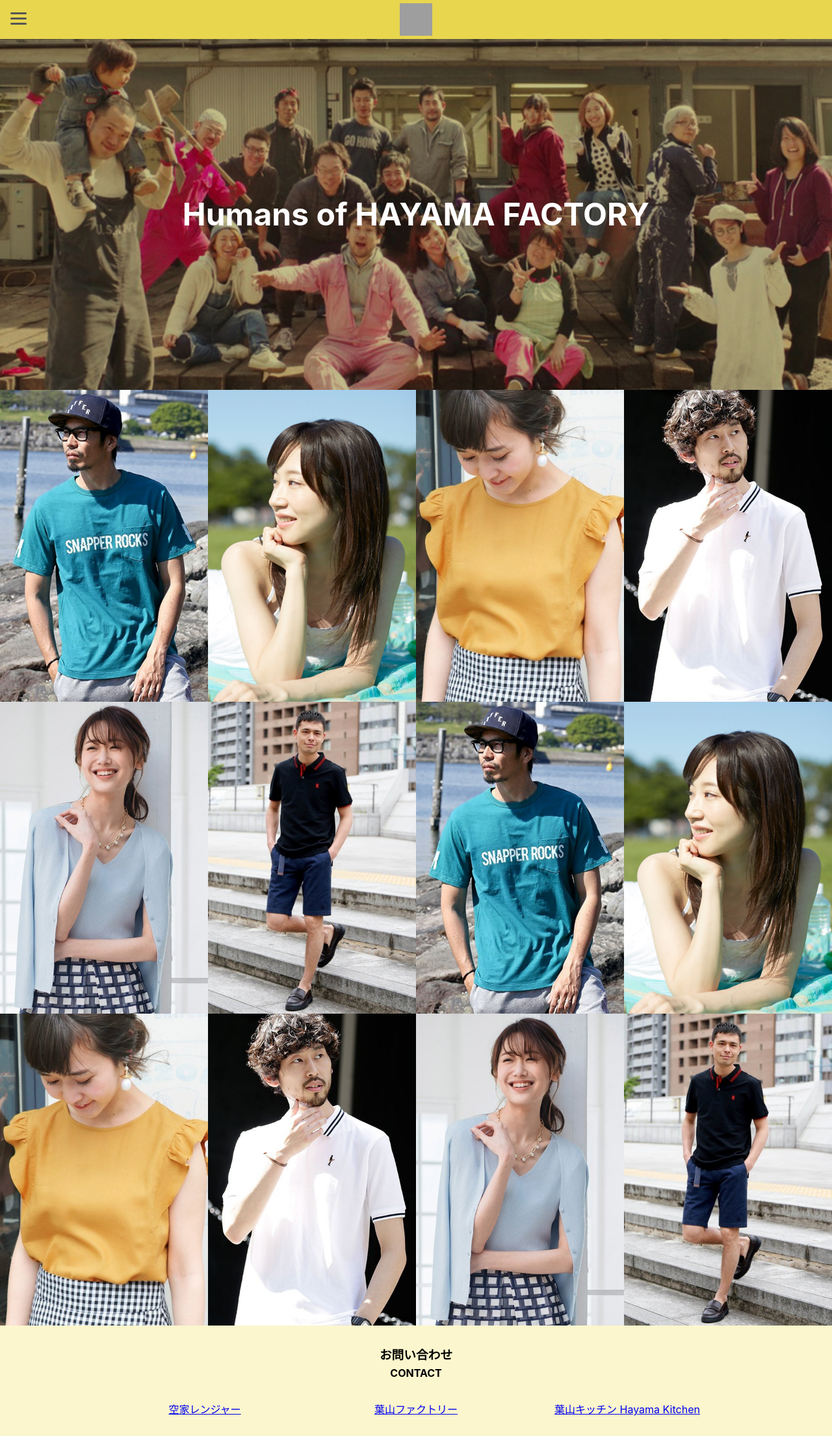
After one commit to haman-show/akiyaranger, a WordPress theme: the page made by page-hhf.php in a window 1280 px wide. The commit adds this page. Shown: the whole page at 65% size. Run offline with PHP 8.4 and a stand-in for WordPress, Linux system fonts and the light colour scheme; the site name, menu and one post (Sample post) are stand-ins, and other content is empty; some libraries are stand-ins or nearby versions; grey boxes are pictures that could not be loaded.

Commit message:
特設コンテンツページ 作成

```diff
--- /dev/null
+++ b/page-hhf.php
@@ -0,0 +1,34 @@
+<?php
+/*
+Template Name: Humans of HAYAMA FACTORY のテンプレート
+*/
+?>
+<?php remove_filter('the_content', 'wpautop'); ?>
+<?php get_header(); ?>
+<section class="main-content special-content">
+  <div class="container-special">
+    <div class="top-img" style="background-image: url(<?php echo get_template_directory_uri(); ?>/images/hhf_top2.jpg);">
+      <h1>
+	<span>Humans</span>
+	<span>of</span>
+	<span>HAYAMA</span>
+	<span>FACTORY</span>
+      </h1>
+    </div>
+    <div class="list clearfix">
+      <div class="box"><img src="<?php echo get_template_directory_uri(); ?>/images/human_1.jpg" class="responsive-img"></div>
+      <div class="box"><img src="<?php echo get_template_directory_uri(); ?>/images/human_2.jpg" class="responsive-img"></div>
+      <div class="box"><img src="<?php echo get_template_directory_uri(); ?>/images/human_3.jpg" class="responsive-img"></div>
+      <div class="box"><img src="<?php echo get_template_directory_uri(); ?>/images/human_4.jpg" class="responsive-img"></div>
+      <div class="box"><img src="<?php echo get_template_directory_uri(); ?>/images/human_5.jpg" class="responsive-img"></div>
+      <div class="box"><img src="<?php echo get_template_directory_uri(); ?>/images/human_6.jpg" class="responsive-img"></div>
+      <div class="box"><img src="<?php echo get_template_directory_uri(); ?>/images/human_1.jpg" class="responsive-img"></div>
+      <div class="box"><img src="<?php echo get_template_directory_uri(); ?>/images/human_2.jpg" class="responsive-img"></div>
+      <div class="box"><img src="<?php echo get_template_directory_uri(); ?>/images/human_3.jpg" class="responsive-img"></div>
+      <div class="box"><img src="<?php echo get_template_directory_uri(); ?>/images/human_4.jpg" class="responsive-img"></div>
+      <div class="box"><img src="<?php echo get_template_directory_uri(); ?>/images/human_5.jpg" class="responsive-img"></div>
+      <div class="box"><img src="<?php echo get_template_directory_uri(); ?>/images/human_6.jpg" class="responsive-img"></div>
+    </div>
+  </div>
+</section>
+<?php get_footer(); ?>
--- a/style.css
+++ b/style.css
@@ -185,11 +185,12 @@ section .container {
 }
 /* main-content */
 .main-content {
-  padding-top: 75px;
+  padding-top: 60px;
 }
 /* footer */
-.main-content {
-  padding-top: 75px;
+footer {
+  background: #fbf6cd;
+  padding-top: 1rem;
 }
 /* fb-plugin */
 .fb-plugin-holder .fb-plugin-cell {
@@ -444,3 +445,46 @@ section .container {
   width: 100% !important;
   height: 100% !important;
 }
+/* special-content */
+.special-content .top-img {
+  position: relative;
+  display: table;
+  width: 100%;
+}
+.special-content .top-img h1 {
+  display: table-cell;
+  margin: 0;
+  color: white;
+  width: 100%;
+  height: 100%;;
+  text-align: center;
+  vertical-align: middle;
+  font-size: 3rem;
+}
+.special-content .top-img {
+  width: 100%;
+  height: 540px;
+  background-position: center;
+}
+.special-content .list .box {
+  float: left;
+}
+@media (max-width: 990px) {
+.special-content .top-img {
+  background-position: center;
+}
+.special-content .top-img h1 span {
+  display: block;
+}
+.special-content .list .box {
+  width: 50%;
+}
+}
+@media (min-width: 990px) {
+.special-content .top-img {
+  background-size: 100% auto;
+}
+.special-content .list .box {
+  width: 25%;
+}
+}
```
Also changed, not shown: images/hhf_top.jpg (added), images/hhf_top2.jpg (added), images/human_1.jpg (added), images/human_2.jpg (added), images/human_3.jpg (added), images/human_4.jpg (added), images/human_5.jpg (added), images/human_6.jpg (added).
